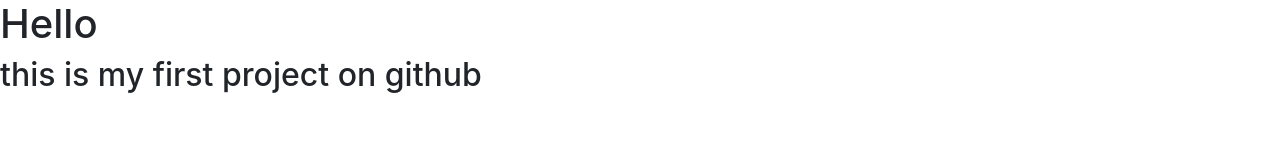
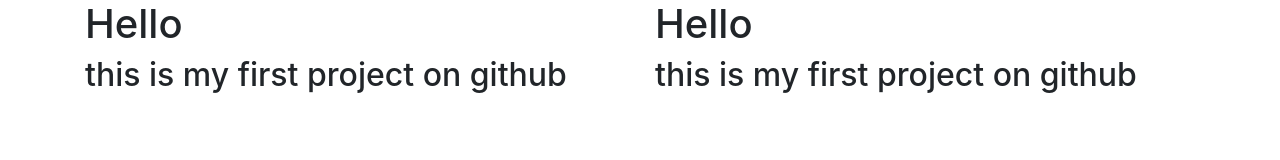
Before and after one commit to dksaklani/project, a plain HTML site: page index.html in a window 1280 px wide. Drawn offline with nearby package versions, Linux system fonts and the light colour scheme; files that its build step writes are made by us from their sources.

Commit message:
container

```diff
--- a/index.html
+++ b/index.html
@@ -11,8 +11,19 @@
 <script src="https://stackpath.bootstrapcdn.com/bootstrap/4.3.1/js/bootstrap.min.js" integrity="sha384-JjSmVgyd0p3pXB1rRibZUAYoIIy6OrQ6VrjIEaFf/nJGzIxFDsf4x0xIM+B07jRM" crossorigin="anonymous"></script>
 </head>
 <body>
-    <h1>Hello</h1>
-    <h2>this is my first project on github</h2>
+    <div class="container">
+        <div class="row">
+            <div class="col-md-6">
+                    <h1>Hello</h1>
+                    <h2>this is my first project on github</h2>
+            </div>
+            <div class="col-md-6">
+                    <h1>Hello</h1>
+                    <h2>this is my first project on github</h2>
+                </div>
+        </div>
+    </div>
+
     <script src="https://code.jquery.com/jquery-3.3.1.slim.min.js" integrity="sha384-q8i/X+965DzO0rT7abK41JStQIAqVgRVzpbzo5smXKp4YfRvH+8abtTE1Pi6jizo" crossorigin="anonymous"></script>
 <script src="https://cdnjs.cloudflare.com/ajax/libs/popper.js/1.14.7/umd/popper.min.js" integrity="sha384-UO2eT0CpHqdSJQ6hJty5KVphtPhzWj9WO1clHTMGa3JDZwrnQq4sF86dIHNDz0W1" crossorigin="anonymous"></script>
 </body>
```
